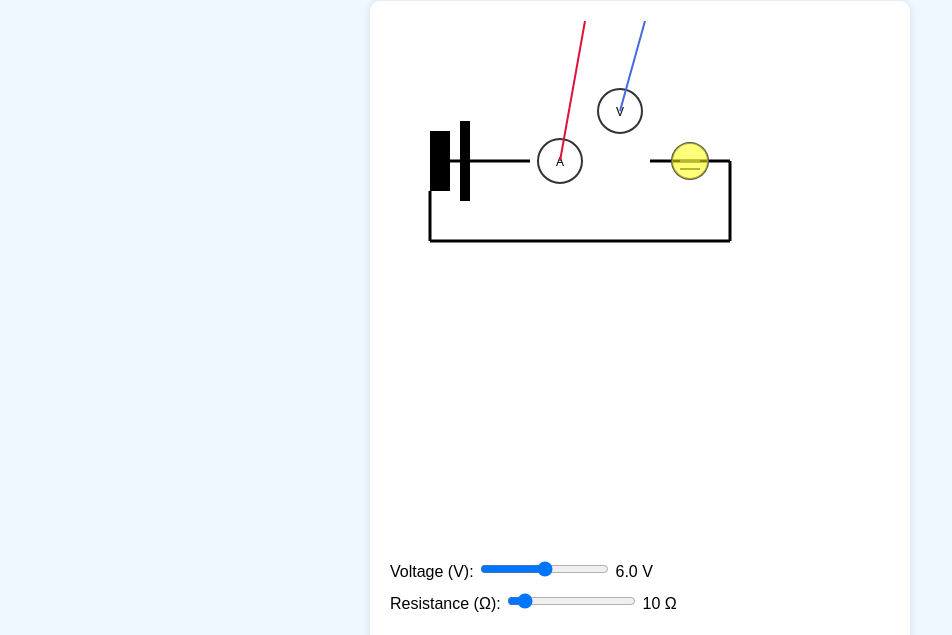
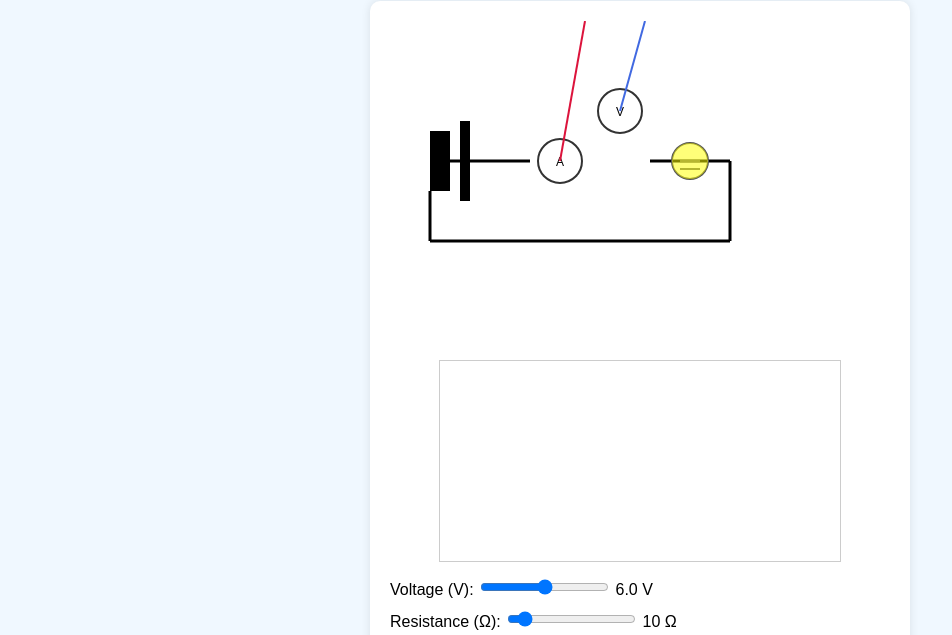
Before and after one commit to gloryxteejunzhe192/spm-physics-sims, a plain HTML site: page index.html in a window 1280 px wide. Shown: the part 79-714 px from the top of the page, without its empty margins (0-952 px from the left). Drawn offline with Linux system fonts and the light colour scheme.

Commit message:
Update style.css

```diff
--- a/css/style.css
+++ b/css/style.css
@@ -29,3 +29,9 @@ body {
   background: #e6f7ff;
   border-left: 5px solid #007acc;
 }
+
+#ivGraph {
+  border: 1px solid #ccc;
+  display: block;
+  margin: 15px auto;
+}
```
